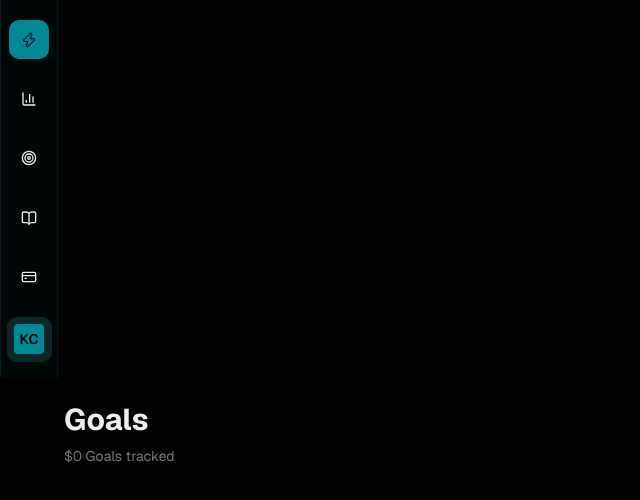
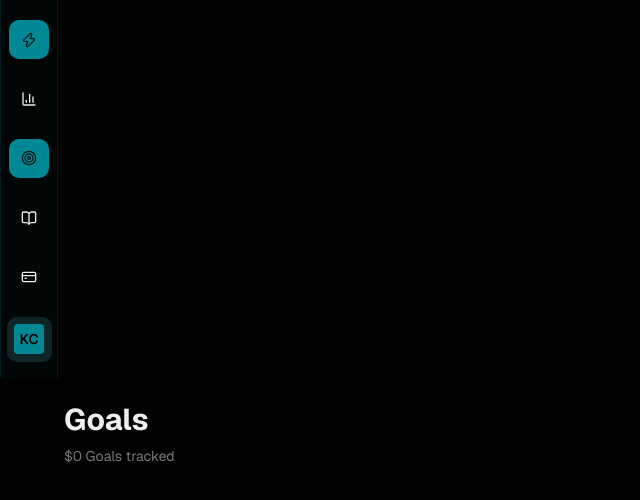
Before and after one commit to EphiusJB/LifeOS, a Next.js app in the folder life-os/: page /goals in a window 1280 px wide. Shown: the top 500 px of the page, without its empty margins (0-640 px from the left). Built offline with nearby package versions, Linux system fonts and the light colour scheme.

Commit message:
added navbar button state logic

```diff
--- a/life-os/components/navbar.js
+++ b/life-os/components/navbar.js
@@ -1,23 +1,29 @@
+"use client";
+
 import Link from 'next/link';
+import { usePathname } from 'next/navigation';
 import { BarChart3, Target, BookOpen, CreditCard, Bell, Zap} from 'lucide-react';
 
 
 export default function Navbar(){
+
+    const pathname = usePathname();
+
     return(
         <div className="flex flex-col bg-card/50 pt-5 pb-4 border-x border-border items-center gap-5 h-full w-1/22">
             <div className="flex bg-primary text-secondary items-center justify-center w-7/10 aspect-square rounded-lg">
                 <Zap className='size-4'/>
             </div>
-            <Link className="flex items-center justify-center w-7/10 aspect-square rounded-lg transition-colors hover:text-secondary hover:bg-primary" href="/">
+            <Link className={`flex items-center justify-center w-7/10 aspect-square rounded-lg transition-colors hover:text-secondary hover:bg-primary ${pathname === '/' && 'text-secondary bg-primary'}`} href="/">
                 <BarChart3 className='size-4'/>
             </Link>
-            <Link className="flex items-center justify-center w-7/10 aspect-square rounded-lg transition-colors hover:text-secondary hover:bg-primary" href="goals">
+            <Link className={`flex items-center justify-center w-7/10 aspect-square rounded-lg transition-colors hover:text-secondary hover:bg-primary ${pathname === '/goals' && 'text-secondary bg-primary'}`} href="goals">
                 <Target className='size-4'/>
             </Link>
-            <Link className="flex items-center justify-center w-7/10 aspect-square rounded-lg transition-colors hover:text-secondary hover:bg-primary" href="journal">
+            <Link className={`flex items-center justify-center w-7/10 aspect-square rounded-lg transition-colors hover:text-secondary hover:bg-primary ${pathname === '/journal' && 'text-secondary bg-primary'}`} href="journal">
                 <BookOpen className='size-4'/>
             </Link>
-            <Link className="flex items-center justify-center w-7/10 aspect-square rounded-lg transition-colors hover:text-secondary hover:bg-primary" href="finance">
+            <Link className={`flex items-center justify-center w-7/10 aspect-square rounded-lg transition-colors hover:text-secondary hover:bg-primary ${pathname === '/finance' && 'text-secondary bg-primary'}`} href="finance">
                 <CreditCard className='size-4'/>
             </Link>
             <div className="flex mt-auto text-sm text-black font-semibold bg-muted rounded-lg w-4/5 items-center justify-center aspect-square">
--- a/life-os/package.json
+++ b/life-os/package.json
@@ -11,6 +11,7 @@
   "dependencies": {
     "lucide-react": "^1.23.0",
     "next": "16.2.9",
+    "radix-ui": "^1.6.2",
     "react": "19.2.4",
     "react-dom": "19.2.4"
   },
```
Also changed, not shown: 1 other file (tests, documents, lock files or other folders).
